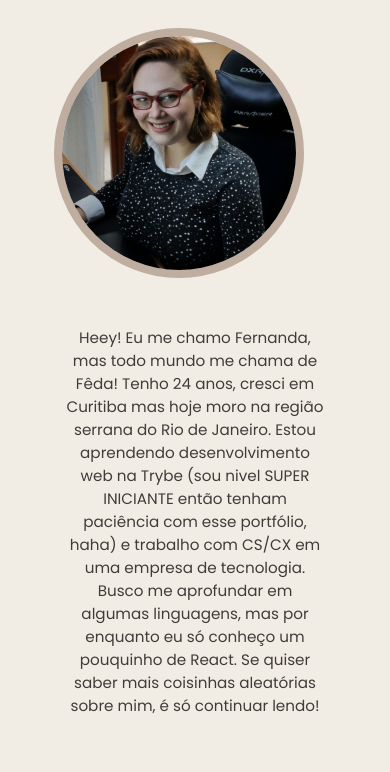
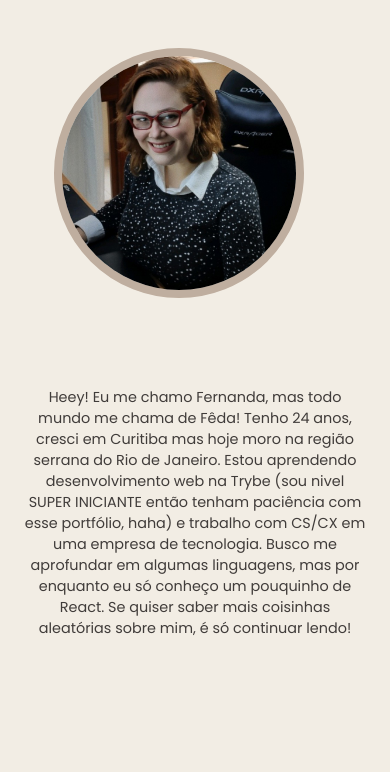
Before and after one commit to feeeeeda/feeeeeda.github.io, a plain HTML site: page index.html in a window 390 px wide. Shown: the part 72-844 px from the top of the page. Drawn offline with Linux system fonts and the light colour scheme.

Commit message:
adjusting for mobile

```diff
--- a/styles.css
+++ b/styles.css
@@ -146,40 +146,48 @@ body {
     align-items: center;
     flex-direction: column;
   }
+
   .description {
     margin-bottom: 6rem;
-    padding: 1rem 4rem;
+    padding: 1rem 1.5rem;
   }
+
   .avatar-picture {
     margin-left: 0;
   }
+
 }
 
 @media only screen and (max-width: 600px) {
   body {
-    font-size: 0.95rem;
+    font-size: 0.9rem;
   }
 
   .sites-container{
     height: 70vh;
   }
+
   .container {
     display: flex;
     align-items: center;
     flex-direction: column;
   }
+
   .sites-list {
     display: flex;
     flex-direction: column;
     align-items: center;
     width: 100%;
   }
+
   .sites-list:nth-child(2) {
     margin-bottom: 2rem;
   }
+
   .sites-picture {
     margin-bottom: 50rem;
   }
+
   .sites-list a {
     max-height: 155px;
     width: 300px;
```
